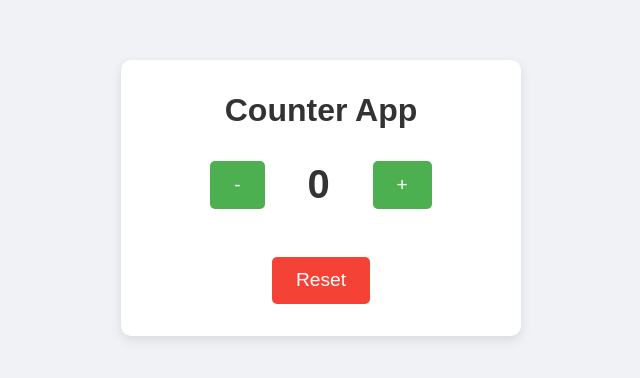
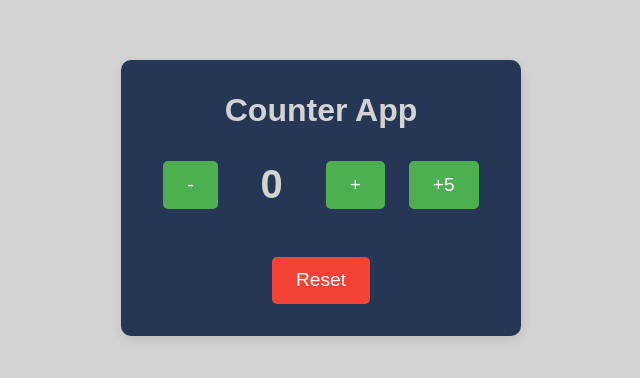
Before and after one commit to Complugg3d/web-development, a plain HTML site: page first-js-lesson/index.html in a window 1280 px wide. Shown: the part 202-580 px from the top of the page, without its empty margins (319-959 px from the left). Drawn offline with Linux system fonts and the light colour scheme.

Commit message:
casi todos los challenge

```diff
--- a/first-js-lesson/index.html
+++ b/first-js-lesson/index.html
@@ -13,6 +13,7 @@
             <button id="decrement">-</button>
             <span id="count">0</span>
             <button id="increment">+</button>
+            <button id="+5we">+5</button>
         </div>
         <div class="controls">
             <button id="reset">Reset</button>
--- a/first-js-lesson/script.js
+++ b/first-js-lesson/script.js
@@ -17,6 +17,7 @@
 // Get DOM elements
 const countDisplay = document.getElementById('count');
 const incrementBtn = document.getElementById('increment');
+const plusfivvvvve = document.getElementById('+5we');
 const decrementBtn = document.getElementById('decrement');
 const resetBtn = document.getElementById('reset');
 
@@ -33,23 +34,35 @@ function updateDisplay() {
     } else if (count < 0) {
         countDisplay.style.color = '#f44336'; // Red for negative
     } else {
-        countDisplay.style.color = '#333'; // Default color for zero
+        countDisplay.style.color = '#d3d3d3'; // Default color for zero
+    }
+    if (count % 5 == 0 && count !== 0) {
+        countDisplay.style.color = '#DC0BF4'; // morado multiplos de 5
     }
 }
 
 // Event Listeners
 incrementBtn.addEventListener('click', () => {
     count++;
+
+    if (count > 10) count = 10; // limite para arriba
+
     updateDisplay();
 });
 
 decrementBtn.addEventListener('click', () => {
     count--;
+    if (count < -10) count = -10; // limite para abajo
     updateDisplay();
 });
 
 resetBtn.addEventListener('click', () => {
     count = 0;
+    updateDisplay();
+});
+
+plusfivvvvve.addEventListener('click', () => {
+    count += 5;
     updateDisplay();
 });
 
--- a/first-js-lesson/styles.css
+++ b/first-js-lesson/styles.css
@@ -3,11 +3,11 @@
     margin: 0;
     padding: 0;
     box-sizing: border-box;
-    font-family: 'Arial', sans-serif;
+    font-family: 'arial', sans-serif;
 }
 
 body {
-    background-color: #f0f2f5;
+    background-color: #d3d3d3;
     display: flex;
     justify-content: center;
     align-items: center;
@@ -17,7 +17,7 @@ body {
 }
 
 .container {
-    background-color: white;
+    background-color: #253754;
     border-radius: 10px;
     box-shadow: 0 4px 12px rgba(0, 0, 0, 0.1);
     padding: 2rem;
@@ -27,7 +27,7 @@ body {
 }
 
 h1 {
-    color: #333;
+    color: #d3d3d3;
     margin-bottom: 2rem;
 }
 
```
